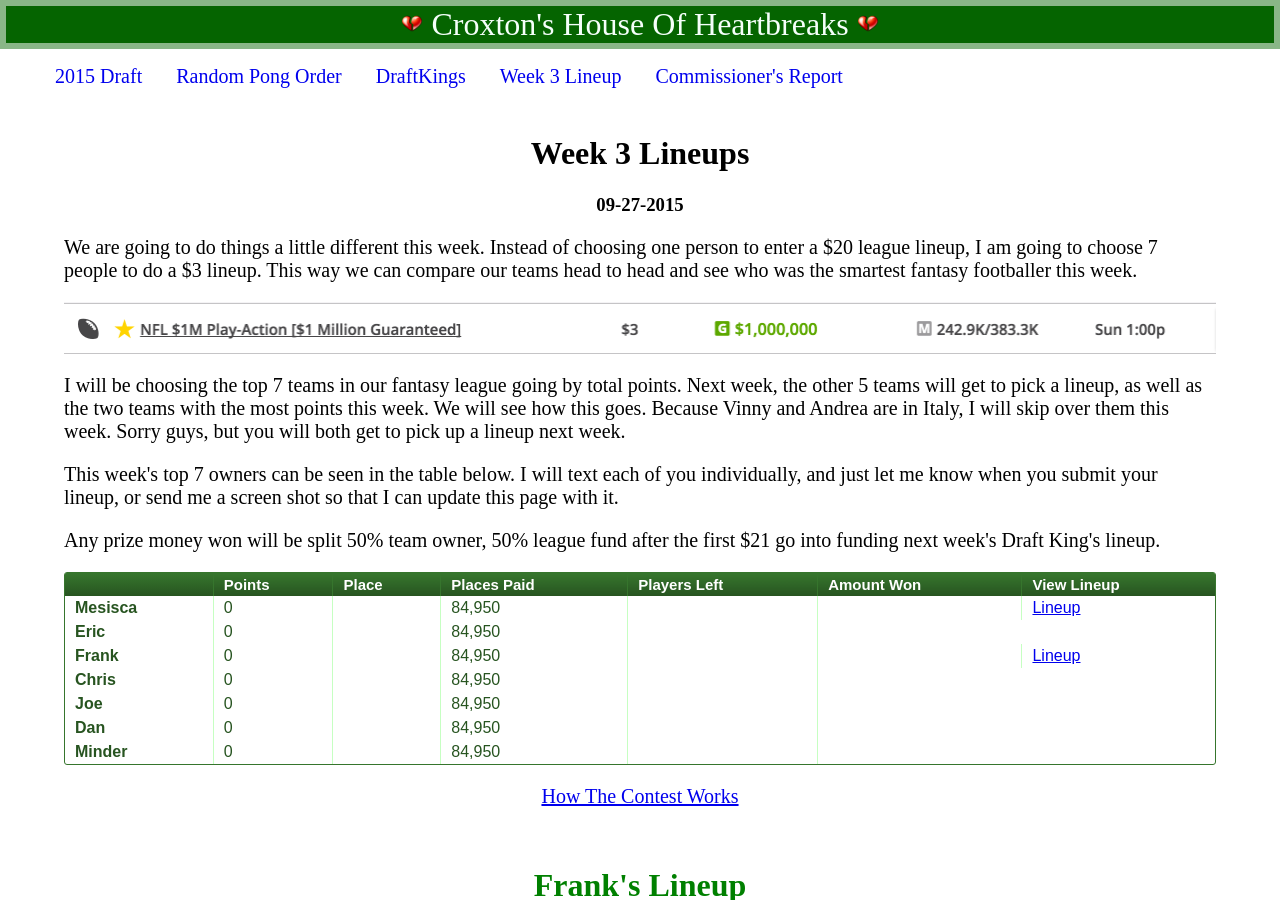
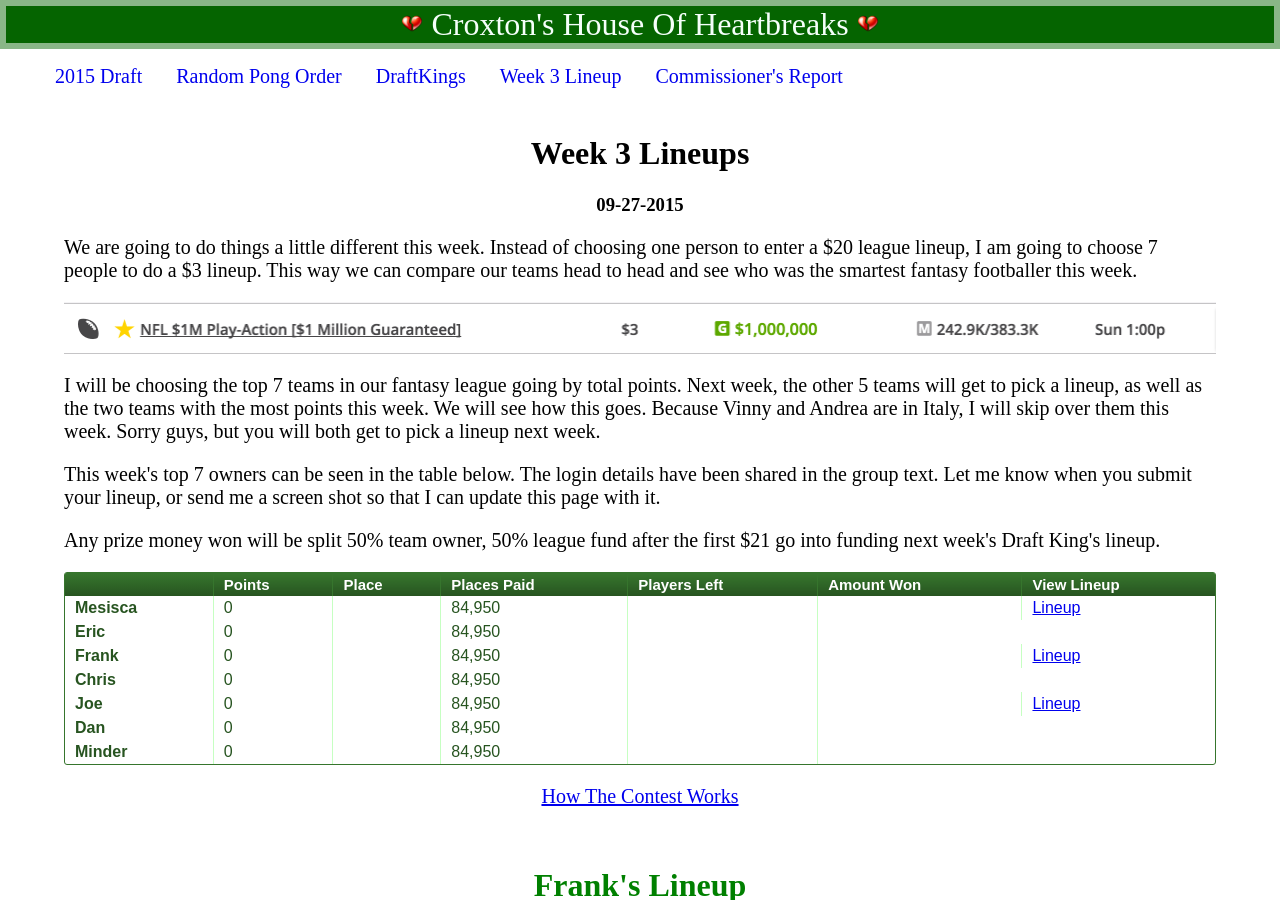
Before and after one commit to fdel15/fdel15.github.io, a Jekyll site: the page built from chohb/2015-draftkings-lineup-wk3.html, in a window 1280 px wide and 900 px high. Built offline with Jekyll 4.4.1, drawn with Linux system fonts in a browser that asks for light colours.

Commit message:
add joes lineup

```diff
--- a/chohb/2015-draftkings-lineup-wk3.html
+++ b/chohb/2015-draftkings-lineup-wk3.html
@@ -13,9 +13,9 @@
     <img class="dk-lineup-img" src="/img/dk3dollar.png"/>
   </p>
 
-<p>I will be choosing the top 7 teams in our fantasy league going by total points. Next week, the other 5 teams will get to pick a lineup, as well as the two teams with the most points this week. We will see how this goes. Because Vinny and Andrea are in Italy, I will skip over them this week. Sorry guys, but you will both get to pick up a lineup next week.</p>
+<p>I will be choosing the top 7 teams in our fantasy league going by total points. Next week, the other 5 teams will get to pick a lineup, as well as the two teams with the most points this week. We will see how this goes. Because Vinny and Andrea are in Italy, I will skip over them this week. Sorry guys, but you will both get to pick a lineup next week.</p>
 
-<p>This week's top 7 owners can be seen in the table below. I will text each of you individually, and just let me know when you submit your lineup, or send me a screen shot so that I can update this page with it.</p>
+<p>This week's top 7 owners can be seen in the table below. The login details have been shared in the group text. Let me know when you submit your lineup, or send me a screen shot so that I can update this page with it.</p>
 
 <p>Any prize money won will be split 50% team owner, 50% league fund after the first $21 go into funding next week's Draft King's lineup.</p>
 
@@ -74,6 +74,7 @@
         <td>84,950</td>
         <td></td>
         <td></td>
+        <td><a href="/img/joe-wk3-dklineup.png">Lineup</a></td>
       </tr>
       <tr>
         <td style="font-weight: bold;">Dan</td>
@@ -107,3 +108,8 @@
   <p style="text-align: center;">
     <img class="lineup-img" src="/img/mesisca-wk3-dklineup.png"/>
   </p>
+
+    <h1 class="lineup-name">Joe's Lineup</h1>
+  <p style="text-align: center;">
+    <img class="lineup-img" src="/img/joe-wk3-dklineup.png"/>
+  </p>
```
Also changed, not shown: img/joe-wk3-dklineup.png (added).
